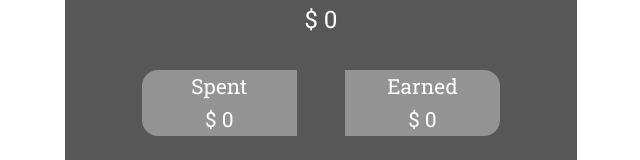
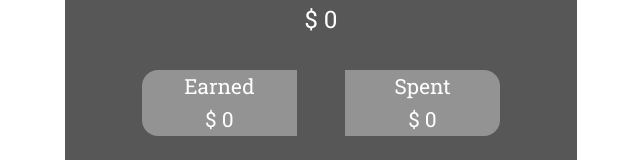
Before and after one commit to sGabunia/expensetracker, a React (Create React App) app: page / in a window 1280 px wide. Shown: the part 147-307 px from the top of the page, without its empty margins (319-959 px from the left). Built offline with nearby package versions, Linux system fonts and the light colour scheme.

Commit message:
edit earned and spent order

```diff
--- a/src/components/ExpensesAndIncome/ExpensesAndIncome.css
+++ b/src/components/ExpensesAndIncome/ExpensesAndIncome.css
@@ -14,12 +14,12 @@
   flex-basis: 100%;
 }
 
-.spent {
+.earned {
   border-top-left-radius: 1rem;
   border-bottom-left-radius: 1rem;
 }
 
-.earned {
+.spent {
   border-top-right-radius: 1rem;
   border-bottom-right-radius: 1rem;
 }
--- a/src/components/ExpensesAndIncome/ExpensesAndIncome.js
+++ b/src/components/ExpensesAndIncome/ExpensesAndIncome.js
@@ -13,8 +13,8 @@ const ExpensesIncome = ({ text, amount, borderRadius }) => {
 const ExpensesAndIncome = ({ income, expenses }) => {
   return (
     <div className="exp-income">
+      <ExpensesIncome text="Earned" amount={expenses} borderRadius="earned" />
       <ExpensesIncome text="Spent" amount={income} borderRadius="spent" />
-      <ExpensesIncome text="Earned" amount={expenses} borderRadius="earned" />
     </div>
   );
 };
```
